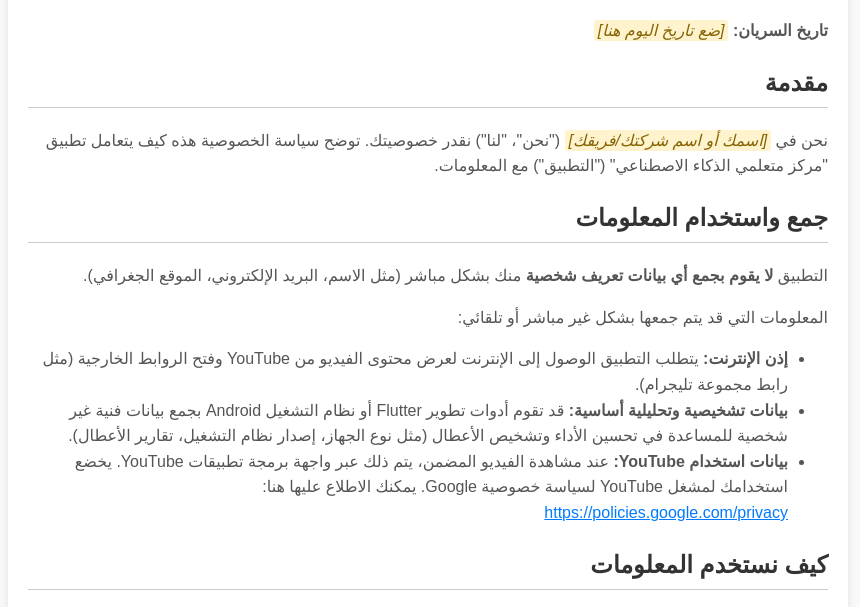
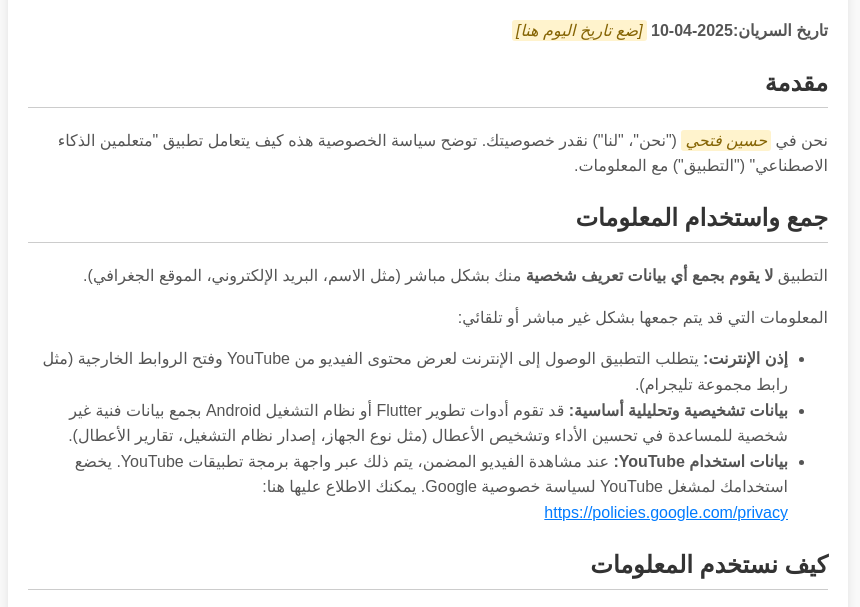
Before and after one commit to hussainnl/privacy, a plain HTML site: page index.html in a window 1280 px wide. Shown: the part 138-745 px from the top of the page, without its empty margins (212-1072 px from the left). Drawn offline with Linux system fonts and the light colour scheme.

Commit message:
Update index.html

```diff
--- a/index.html
+++ b/index.html
@@ -49,10 +49,10 @@
     <div class="container">
         <h1>سياسة خصوصية تطبيق "مركز متعلمي الذكاء الاصطناعي"</h1>
 
-        <p><strong>تاريخ السريان:</strong> <span class="placeholder">[ضع تاريخ اليوم هنا]</span></p>
+        <p><strong>تاريخ السريان:2025-04-10</strong> <span class="placeholder">[ضع تاريخ اليوم هنا]</span></p>
 
         <h2>مقدمة</h2>
-        <p>نحن في <span class="placeholder">[اسمك أو اسم شركتك/فريقك]</span> ("نحن"، "لنا") نقدر خصوصيتك. توضح سياسة الخصوصية هذه كيف يتعامل تطبيق "مركز متعلمي الذكاء الاصطناعي" ("التطبيق") مع المعلومات.</p>
+        <p>نحن في <span class="placeholder">حسين فتحي</span> ("نحن"، "لنا") نقدر خصوصيتك. توضح سياسة الخصوصية هذه كيف يتعامل تطبيق "متعلمين الذكاء الاصطناعي" ("التطبيق") مع المعلومات.</p>
 
         <h2>جمع واستخدام المعلومات</h2>
         <p>التطبيق <strong>لا يقوم بجمع أي بيانات تعريف شخصية</strong> منك بشكل مباشر (مثل الاسم، البريد الإلكتروني، الموقع الجغرافي).</p>
```
